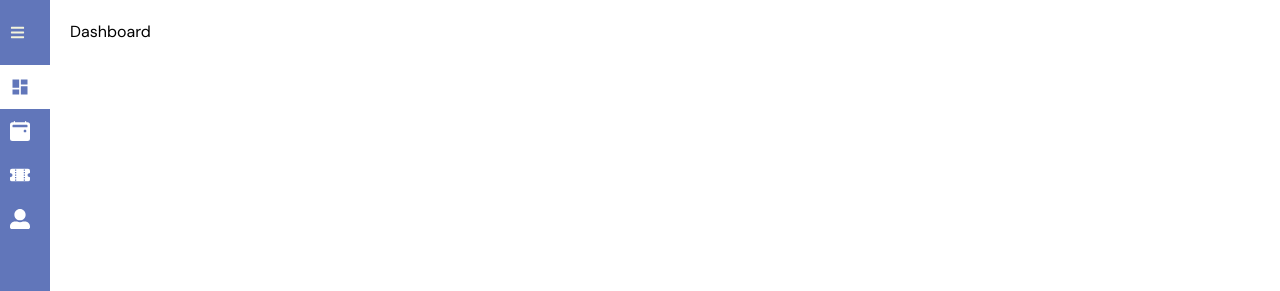
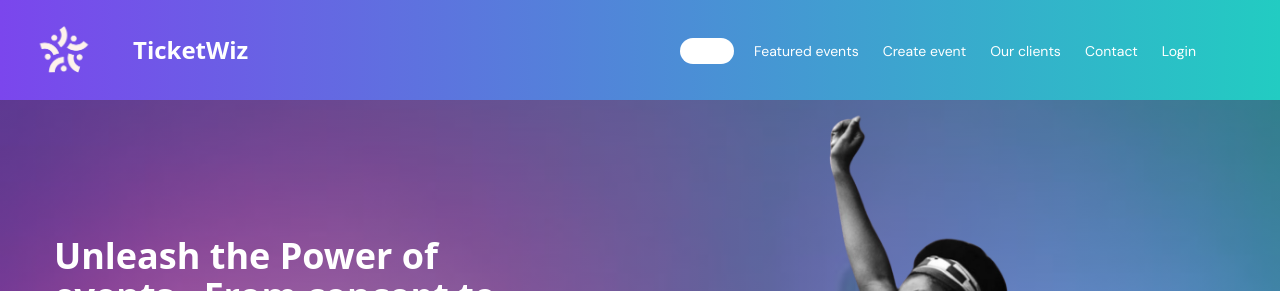
Before and after one commit to mumbi-prog/TicketWiz-Client, a React (Create React App) app: page / in a window 1280 px wide. Shown: the top 291 px of the page. Built offline with nearby package versions, Linux system fonts and the light colour scheme; a web font is replaced by a local one.

Commit message:
Finished testing org account routing

```diff
--- a/src/App.js
+++ b/src/App.js
@@ -1,12 +1,19 @@
 import React from 'react';
-import MainOrgApp from './components/Organizer/MainOrgApp';
+import { Element } from 'react-scroll';
 
+import './App.css';
+import Navbar from './components/LandingPage/Navbar';
+import HeroSection from './components/LandingPage/heroSection';
+import FeaturedEvents from './components/LandingPage/FeaturedEvents';
+import Clients from './components/LandingPage/Clients';
+import Newevents from './components/LandingPage/Newevents';
+import Footer from './components/LandingPage/Footer';
 
 function App() {
   return (
     <div>
-      <MainOrgApp />
-      {/* <Element name="home">
+      <Navbar />
+      <Element name="home">
         <HeroSection />
       </Element>
       <Element name="featured-events">
@@ -20,7 +27,7 @@ function App() {
       </Element>
       <Element name="contact">
         <Footer />
-      </Element> */}
+      </Element>
     </div>
   );
 }
```
